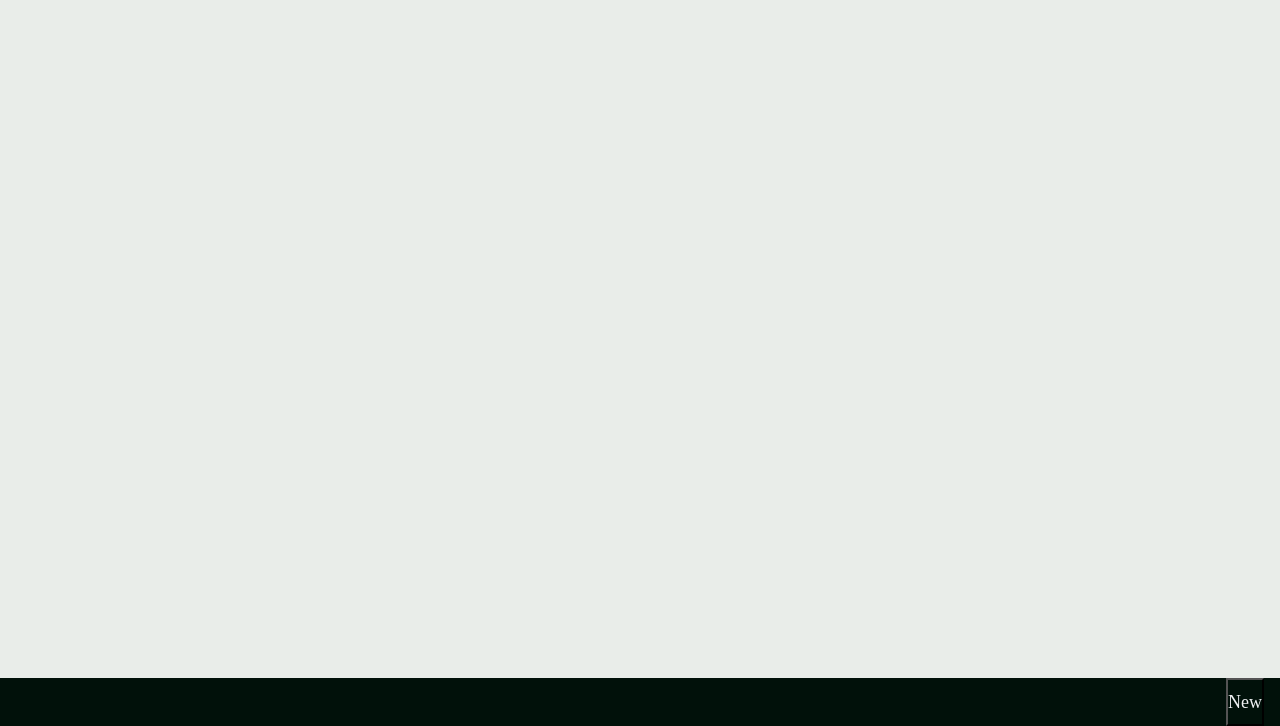
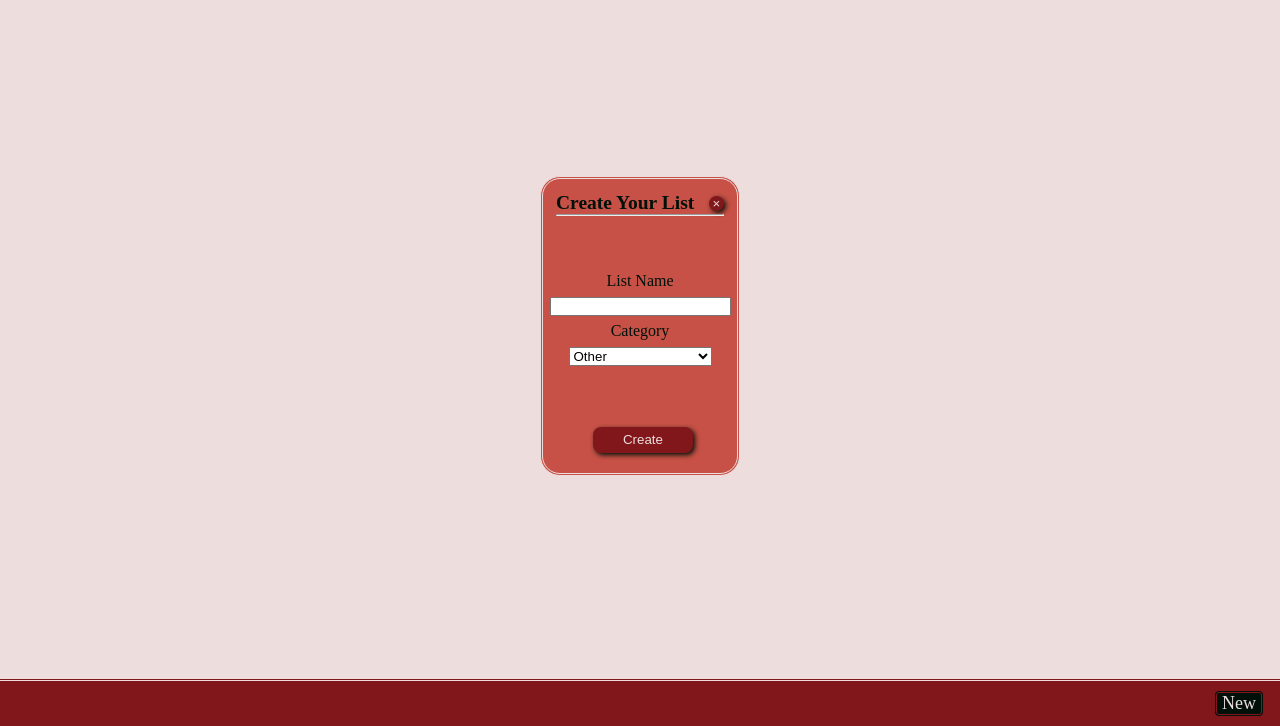
Before and after one commit to mariaciceri/pin_head_list, a website with bundled scripts: page index.html in a window 1280 px wide. Shown: the part 74-800 px from the top of the page. Built offline with nearby package versions, Linux system fonts and the light colour scheme; a web font is replaced by a local one.

Commit message:
style create list popup and overall page

```diff
--- a/assets/css/style.css
+++ b/assets/css/style.css
@@ -9,7 +9,7 @@
 }
 
 body {
-    background-color: #e9ede9;
+    background-color: #EDDDDD;
     display: flex;
     flex-direction: column;
     flex-wrap: wrap;
@@ -20,7 +20,8 @@ body {
 }
 
 header {
-    background-color: #d8ecd8;
+    background-image: linear-gradient(#81171b, #C75146, #EA8C55, #EDDEDE);
+    background-color: #C75146;
     position: fixed;
     width: 100%;
     height: auto;
@@ -41,7 +42,8 @@ header img {
 header button {
     font-size: large;
     font-family: "Trirong", serif;
-    background-color: #d8ecd8;
+    background-color: transparent;
+    border-style: none;
 }
 
 main {
@@ -49,25 +51,33 @@ main {
 }
 
 footer {
-    background-color: #01110A;
+    background-color: #81171b;
     width: 100%;
     height: 3rem;
     position: fixed;
     bottom: 0;
     display: flex;
     justify-content: end;
+    align-items: center;
     padding: 0 1em;
+    border-style: double none none none;
+    border-color: #EDDDDD;
 }
 
 footer button {
     font-family: "Trirong", serif;
     font-size: large;
     background-color: #01110A;
-    color: #EEF0F2;
+    color: #EDDDDD;
+    height: fit-content;
+    padding: 0 5px;
+    border-style: double;
+    border-radius: 5px;
+    border-width: 3px;
+    border-color: #81171b;
 }
 
 /* style for popup window for creating new list */
-
 .create-list {
     position: fixed;
     top: 50%;
@@ -75,9 +85,12 @@ footer button {
     transform: translate(-50%, -50%);
     width: 200px;
     height: 300px;
-    background-color: #d8ecd8;
+    background-color: #C75146;
     z-index: 11;
-    display: none;
+    border-radius: 20px;
+    border-style: double;
+    border-color: #EDDDDD;
+    /* display: none; */
 }
 
 .create-list-header {
@@ -85,15 +98,50 @@ footer button {
     justify-content: space-between;
     padding: 1em 1em;
     font-size: small;
+    flex-direction: column;
+}
+
+.header {
+   display: flex;
+   align-items: center;
 }
 
 .list-form {
     text-align: center;
-    padding: 30% 0;
+    padding: 20% 0;
+    line-height: 25px;
+
+}
+
+.list-form select {
+    width: 143px;
+}
+
+.close-button {
+    background-color: #81171b;
+    color: #EDDDDD;
+    border-style: none;
+    width: 15px;
+    height: 15px;
+    border-radius: 50%;
+    box-shadow: 2px 2px 5px #01110A;
+    margin-left: auto;
+}
+
+.submit-list {
+    background-color: #81171b;
+    color: #EDDDDD;
+    border-style: none;
+    box-shadow: 2px 2px 5px #01110A;
+    border-radius: 8px;
+    width: 100px;
+    height: 26px;
+    position: relative;
+    left: 50px;
+    top: 20px;
 }
 
 /* item insertion form */
-
 .add-items {
     padding: 1em;
 }
@@ -104,7 +152,6 @@ footer button {
 }
 
 /* items display */
-
 .list-items {
     display: grid;
     grid-template-columns: 1fr 1fr 1fr 0.3fr;
@@ -112,7 +159,8 @@ footer button {
     width: 100%;
 }
 
-.item-price, .place {
+.item-price,
+.place {
     text-align: center;
 }
 
--- a/assets/javascript/main.js
+++ b/assets/javascript/main.js
@@ -1,7 +1,7 @@
 // Import the functions from the SDKs
 import { initializeApp } from "https://www.gstatic.com/firebasejs/10.14.0/firebase-app.js";
 import { setDoc, doc, getDoc, getFirestore, collection, getDocs } from "https://www.gstatic.com/firebasejs/10.14.0/firebase-firestore.js";
-import { Item } from "./itemClass";
+import { Item } from "./itemClass.js";
 
 
 // Your web app's Firebase configuration
@@ -61,7 +61,7 @@ function createNewList() {
 function createItem() {
     const addItem = document.getElementById("add-item");
     let itemId = 1;
-    const arrayOfItems = [];
+    const objectOfItems = {};
 
     addItem.addEventListener("click", () => {
         const itemName = document.getElementById("item-name").value;
@@ -77,7 +77,7 @@ function createItem() {
         </div>
     `
         let newItem = new Item(itemName,itemPrice,itemPlace);
-        arrayOfItems.push({[itemId]:newItem})
+        objectOfItems[itemId] = newItem;
 
         itemId += 1;
         deleteItem();
--- a/index.html
+++ b/index.html
@@ -18,8 +18,11 @@
     <main id="main">
         <aside class="create-list" id="create-list">
             <div class="create-list-header">
-                <h1 class="">Create Your List</h1>
-                <button class="close-button" id="close-button">&times;</button>
+                <h1 class="header">
+                    Create Your List
+                    <button class="close-button" id="close-button">&times;</button>
+                </h1>
+                <hr>
             </div>
             <form class="list-form">
                 <label for="list-name">List Name</label>
@@ -36,7 +39,7 @@
                     <option value="other" selected>Other</option>
                 </select>
             </form>
-            <button type="submit" id="submit-list">Create</button>
+            <button type="submit" id="submit-list" class="submit-list">Create</button>
         </aside>
         <aside class="list" id="list">
             <h1 id="list-title"></h1>
```
